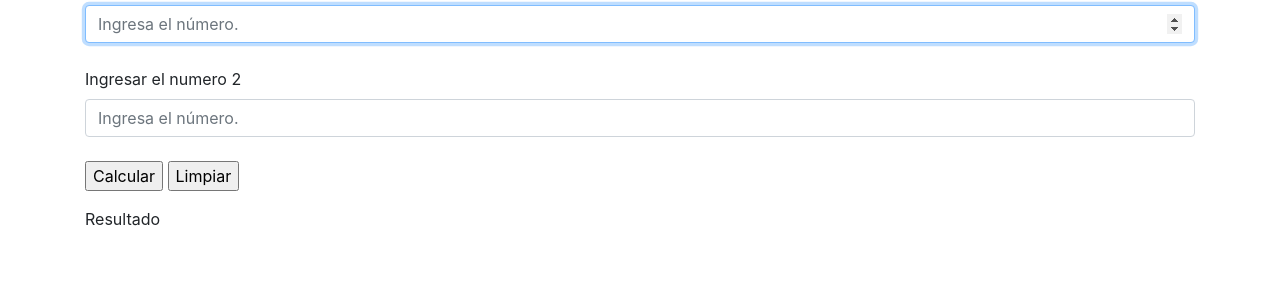
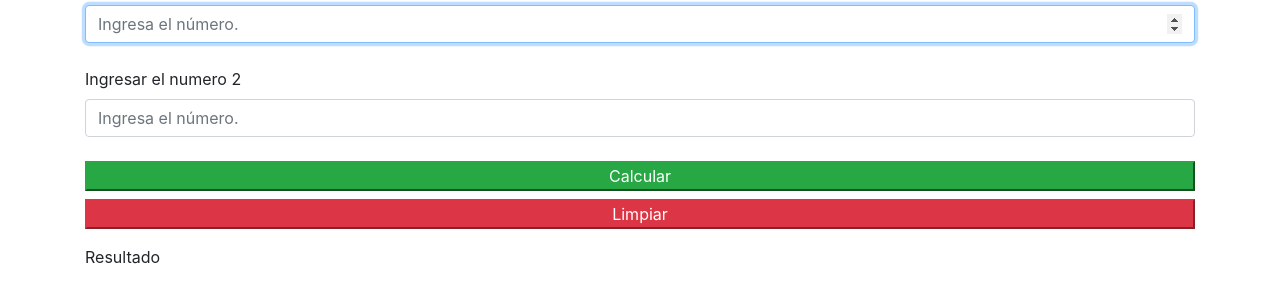
Before and after one commit to JarAr01/proyect.github.io, a plain HTML site: page index.html in a window 1280 px wide. Shown: the part 83-386 px from the top of the page. Drawn offline with nearby package versions, Linux system fonts and the light colour scheme.

Commit message:
Update index.html

```diff
--- a/index.html
+++ b/index.html
@@ -23,8 +23,8 @@
 
     <input type="number" class="form-control" id="entero2" pattern="[0-9]" placeholder="Ingresa el número." autofocus>
     <br>
-    <input type="submit" value="Calcular" class="botton" id="calcular">
-    <input type="reset" value="Limpiar">
+    <input type="submit" value="Calcular" class="btn-success btn-block" id="calcular">
+    <input type="reset" class="btn-danger btn-block" value="Limpiar">
   </div>
 
   <div class="form-group">
```
